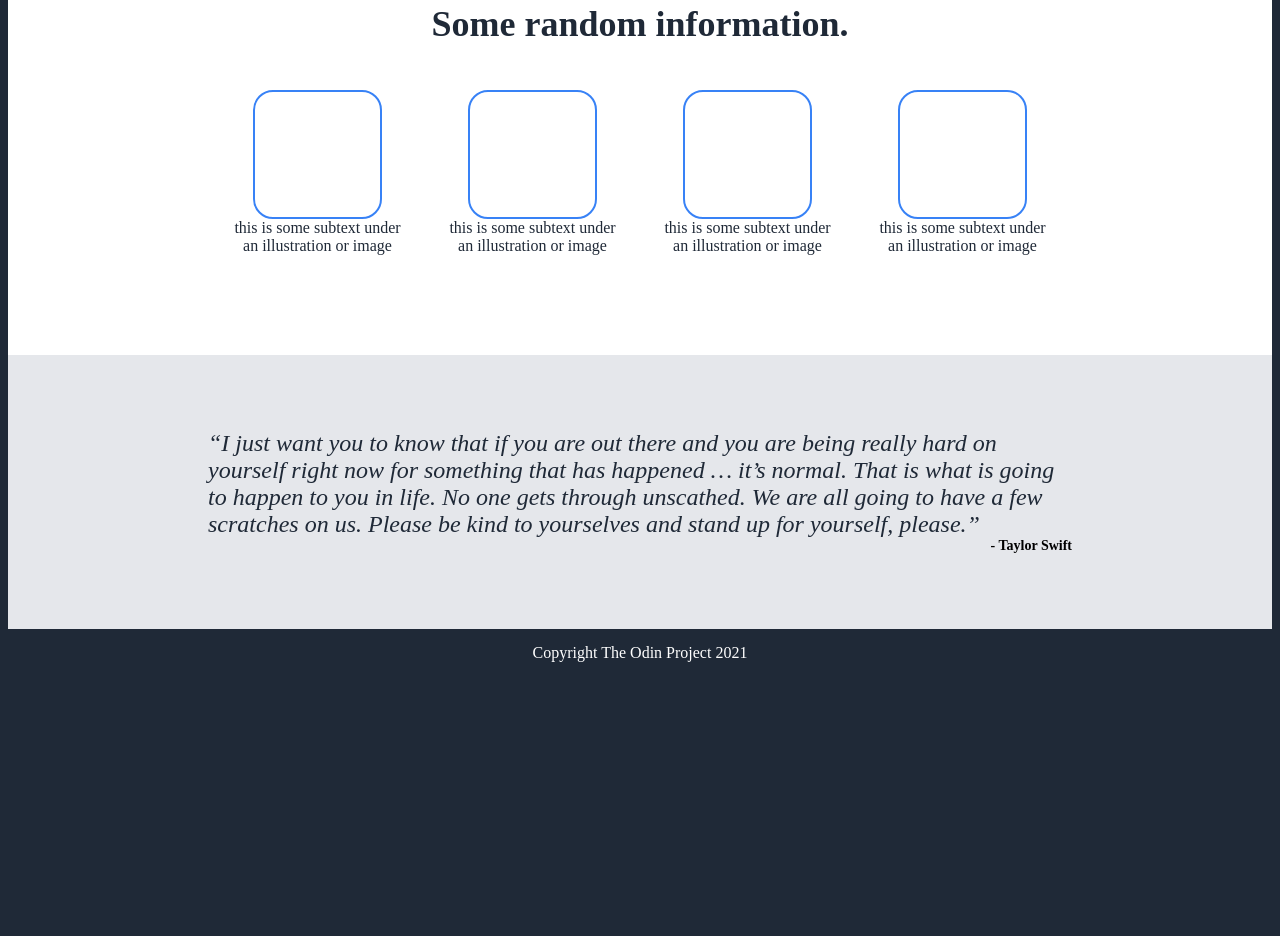
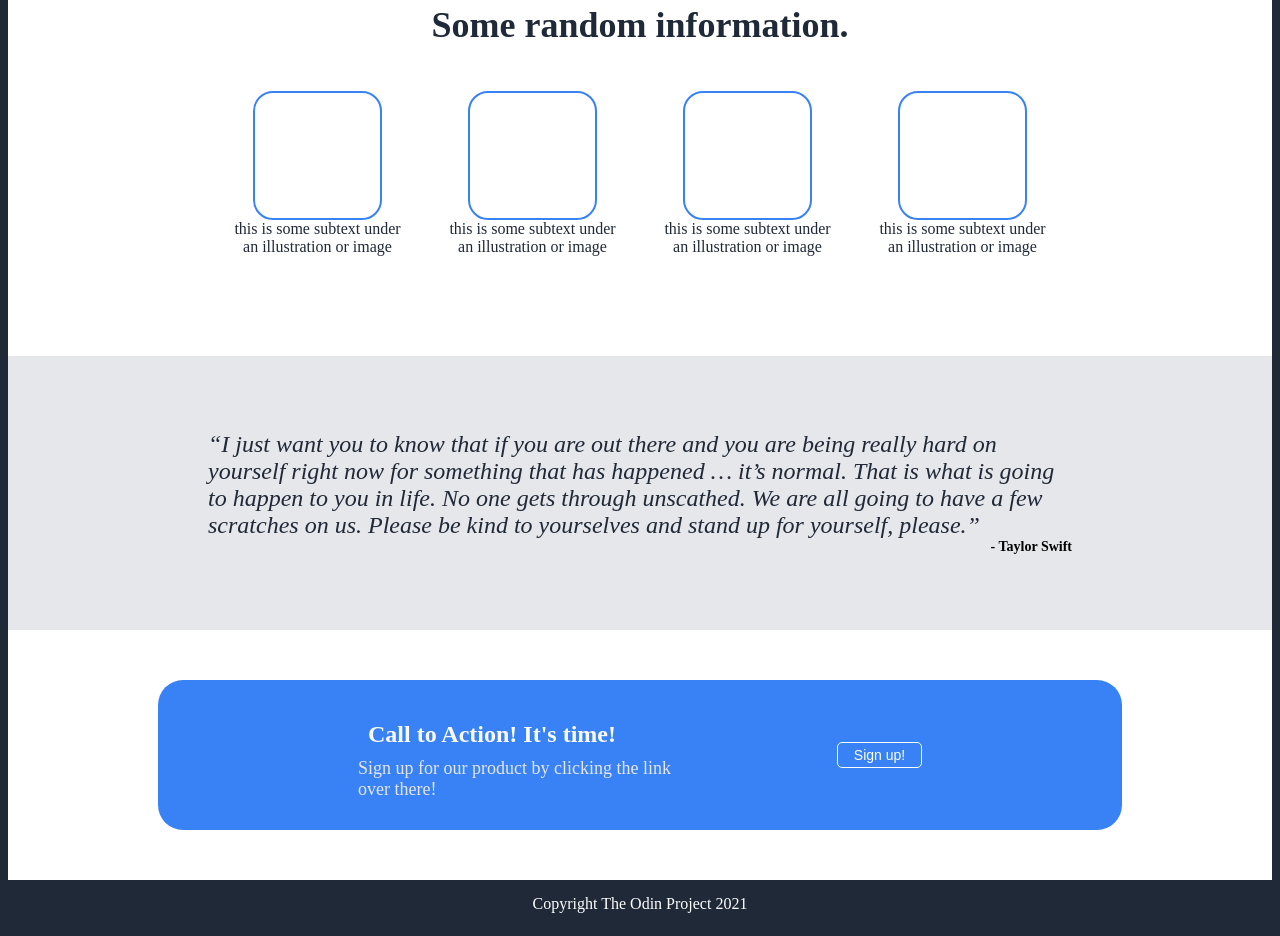
Before and after one commit to nm-woodward/landing-page, a plain HTML site: page index.html in a window 1280 px wide. Shown: the part 544-1480 px from the top of the page. Before the commit the page ends 1229 px from the top, so only its background shows below. Drawn offline with Linux system fonts and the light colour scheme.

Commit message:
Finished CSS Landing Page Exercise

```diff
--- a/index.html
+++ b/index.html
@@ -80,6 +80,19 @@
 
 </div>
 
+<div class = "final-block">
+    <div class="call-to-action">
+        <div class="call-to-action-left">
+            <div class="header-logo call-header">Call to Action! It's time!</div>
+            <div class="header-subtext">Sign up for our product by clicking the link over there!</div>
+        </div>
+        <div class="call-to-action-right">
+            <button>Sign up!</button>
+        </div>
+    </div>
+
+</div>
+
 <div class="footer">
         Copyright The Odin Project 2021
 </div>
--- a/styles.css
+++ b/styles.css
@@ -13,7 +13,8 @@ body {
 }
 
 .header-logo {
-    font: 24px #F9FAF8;
+    font-size: 24px;
+    color: #F9FAF8;
     font-weight: bold;
     padding: 10px;
 }
@@ -71,6 +72,7 @@ h1 {
 button {
     background-color: #3882f6;
     color: white;
+    font-size: 14px;
     width: 85px;
     padding: 4px 7px 4px 7px;
     border-radius: 5px;
@@ -155,6 +157,49 @@ button {
     font-weight: bold;
 }
 
+.final-block {
+    background-color: white;
+    display: flex;
+    padding: 50px 150px 50px 150px;
+    justify-content: center;
+    align-items: center;
+
+
+}
+
+.call-to-action {
+    background-color: #3882f6;
+    display: flex;
+    height: 150px;
+    border-radius: 25px;
+    padding-left: 100px;
+    padding-right: 100px;
+
+}
+
+
+.call-to-action-left {
+    flex: 5;
+    display: flex;
+    flex-direction: column;
+    padding-left: 100px;
+    padding-right: 150px;
+    justify-content: center;
+}
+
+
+.call-to-action-right {
+    flex: 1;
+    display:flex;
+    justify-content: center;
+    align-items: center;
+    padding-right: 100px;
+}
+
+.call-to-action-right button {
+    border: 1px solid white;
+}
+
 .footer {
     margin-top: auto;
     display: flex;
```
